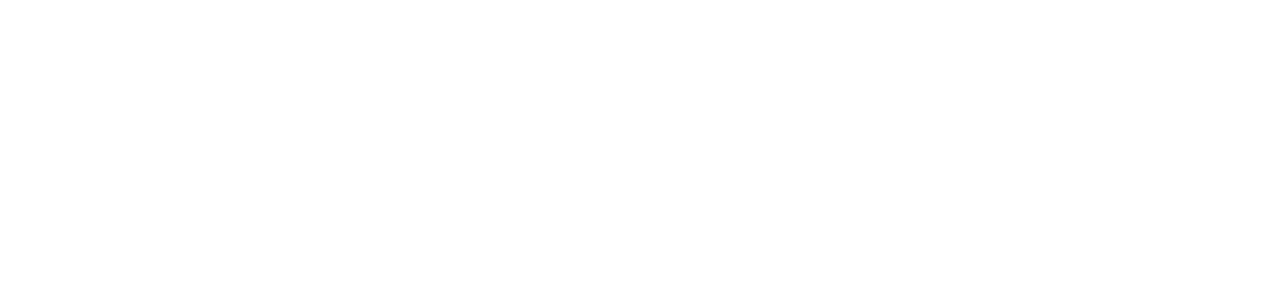
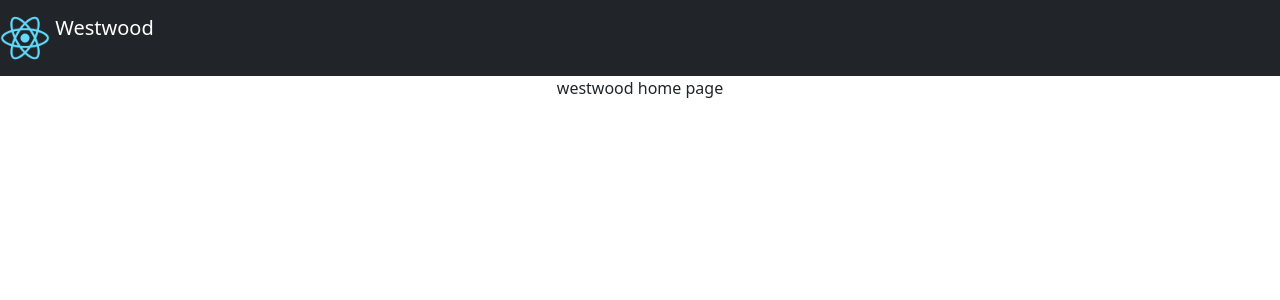
Before and after one commit to Sparsh101AI/Westwood-Computer-Science-Website, a React (Create React App) app: page / in a window 1280 px wide. Shown: the top 300 px of the page. Built offline with nearby package versions, Linux system fonts and the light colour scheme.

Commit message:
added changes

```diff
--- a/src/App.js
+++ b/src/App.js
@@ -2,12 +2,26 @@
 import './App.css';
 import { BrowserRouter as Router } from "react-router-dom";
 import { Route } from "react-router-dom";
+import 'bootstrap/dist/css/bootstrap.min.css';
+import Home from './Home/Home';
+import Navbar from './Navbar/Navbar'
 
 
 function App() {
   return (
     <div className="App">
 
+
+
+<Navbar/>
+
+      <Router>
+
+      <Route path="/" exact component={Home} />
+
+
+
+    </Router>
     </div>
   );
 }
--- /dev/null
+++ b/src/Awards/Awards.js
@@ -0,0 +1 @@
+import './Awards.css';
--- a/src/Home/Home.js
+++ b/src/Home/Home.js
@@ -0,0 +1,14 @@
+import './Home.css';
+
+function Home() {
+    return (
+      <div className="Home">
+
+westwood home page
+
+
+      </div>
+    );
+  }
+
+  export default Home;
--- a/src/Navbar/Navbar.js
+++ b/src/Navbar/Navbar.js
@@ -0,0 +1,30 @@
+import './Navbar';
+import 'bootstrap/dist/css/bootstrap.min.css';
+import Navbar from 'react-bootstrap/Navbar'
+import Container from 'react-bootstrap/Container'
+
+
+function bar() {
+    return (
+      <div className="bar">
+  <Navbar bg="dark" variant="dark">
+
+      <Navbar.Brand href="#home">
+        <img
+          alt=""
+          src="/logo512.png"
+          width="50"
+          height="50"
+          className="d-inline-block align-top"
+        />{' '}
+     Westwood
+      </Navbar.Brand>
+
+
+  </Navbar>
+
+      </div>
+    );
+  }
+
+  export default bar;
```
Also changed, not shown: src/Awards/Awards.css (added).
